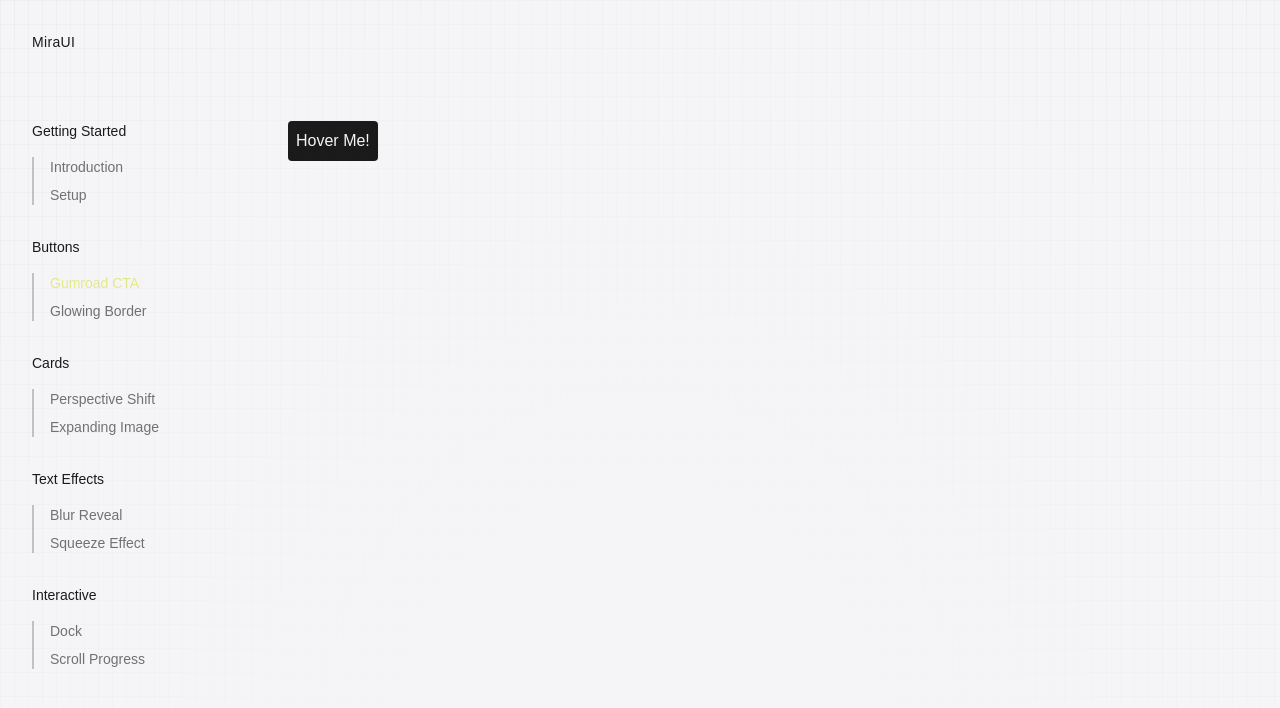
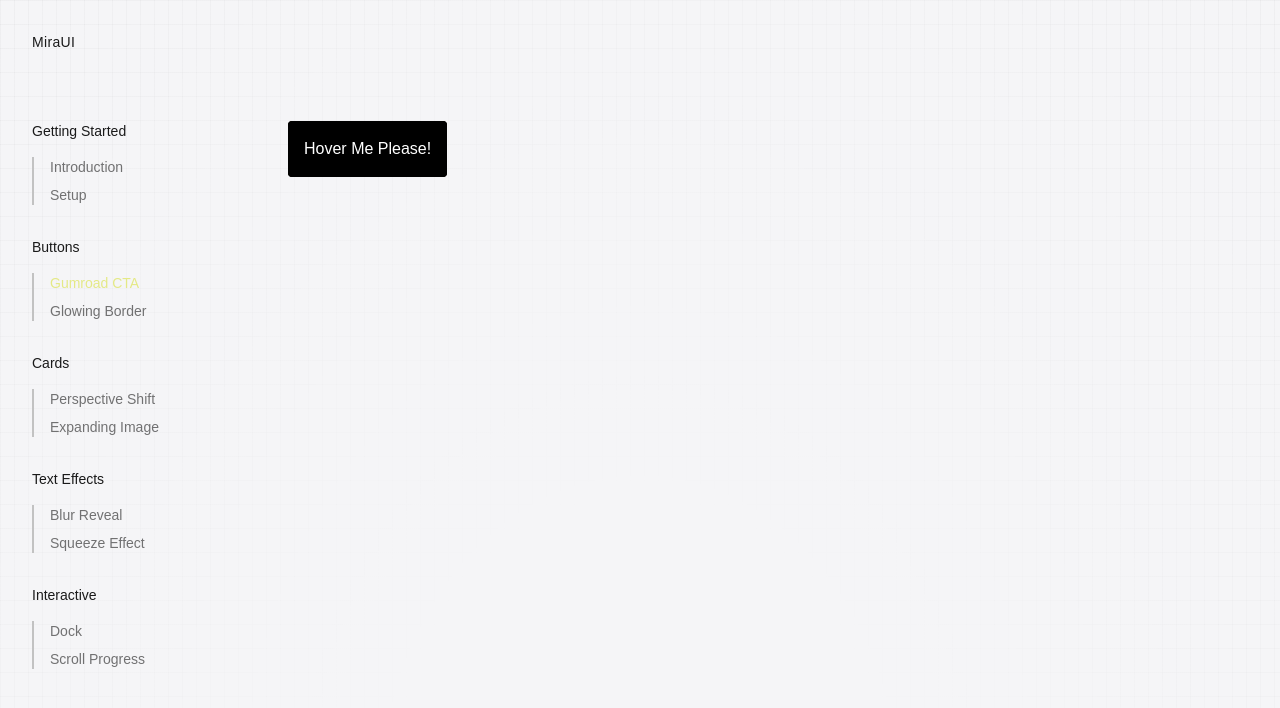
Before and after one commit to k4rtikay/ui-lab, a Next.js app: page /components/gumroad-cta in a window 1280 px wide. Shown: the top 708 px of the page. Built offline with nearby package versions, Linux system fonts and the light colour scheme; some icons are missing.

Commit message:
feat: style and animate the gumroad cta button

```diff
--- a/src/app/components/gumroad-cta/page.tsx
+++ b/src/app/components/gumroad-cta/page.tsx
@@ -6,7 +6,7 @@ export default function GumroadCta({
     return(
         <div>
             <GumroadButton>
-                <p>Hover Me!</p>
+                <p>Hover Me Please!</p>
             </GumroadButton>
         </div>
     )
--- a/src/app/layout.tsx
+++ b/src/app/layout.tsx
@@ -23,7 +23,7 @@ export default function RootLayout({
       <body
         className={`${inter.variable} antialiased min-h-screen w-full bg-background text-foreground`}>
           <div className="
-          absolute inset-0 h-full w-full bg-grid bg-size-[14px_24px] pointer-events-none
+          absolute inset-0 h-full w-full bg-grid bg-size-[14px_24px] pointer-events-none -z-10
           [mask-image:radial-gradient(ellipse_at_bottom,transparent_25%,black)]"></div>
           <header className="w-full flex justify-between text-sm px-8 py-8">
             <p className="tracking-wide">MiraUI</p>
--- a/src/app/ui/works/Gumroad-cta/GumroadButton.tsx
+++ b/src/app/ui/works/Gumroad-cta/GumroadButton.tsx
@@ -9,8 +9,16 @@ export default function GumroadButton({
     ...props
 }:GumroadButtonProps){
     return(
-        <button className="px-2 py-2 bg-foreground text-background rounded-sm">
-            {children}
-        </button>
+        <div className="relative w-fit group">
+            <div className="bg-red-500 rounded-sm absolute border border-[#000000] inset-0 z-1 transition-transform group-hover:translate-2"></div>
+            <div className="bg-yellow-300 rounded-sm absolute border border-[#000000] inset-0 z-2"></div>
+            <button
+            {...props}
+            className={clsx(
+                "relative px-4 py-4 bg-[#000000] text-[#ffffff] rounded-sm z-3 transition-transform group-hover:-translate-2",className
+            )}>
+                {children}
+            </button>
+        </div>
     )
 }
```
